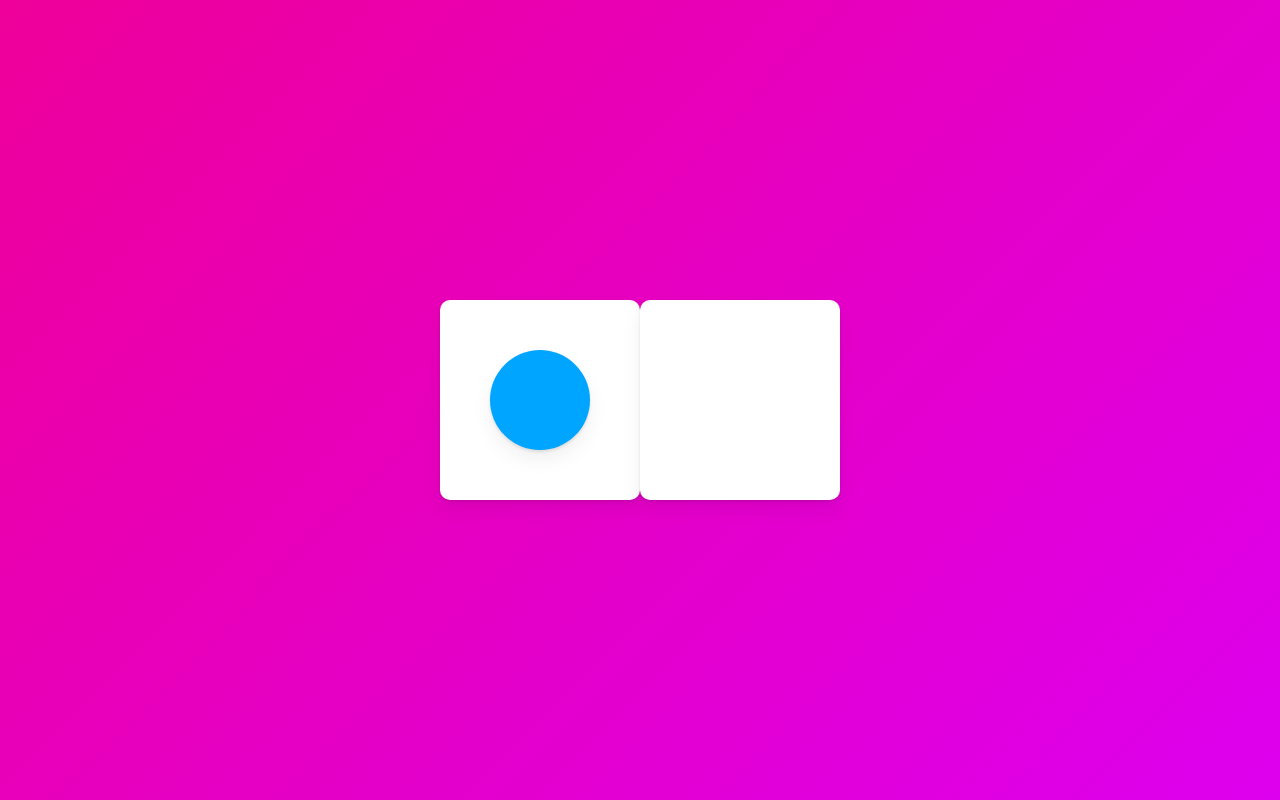
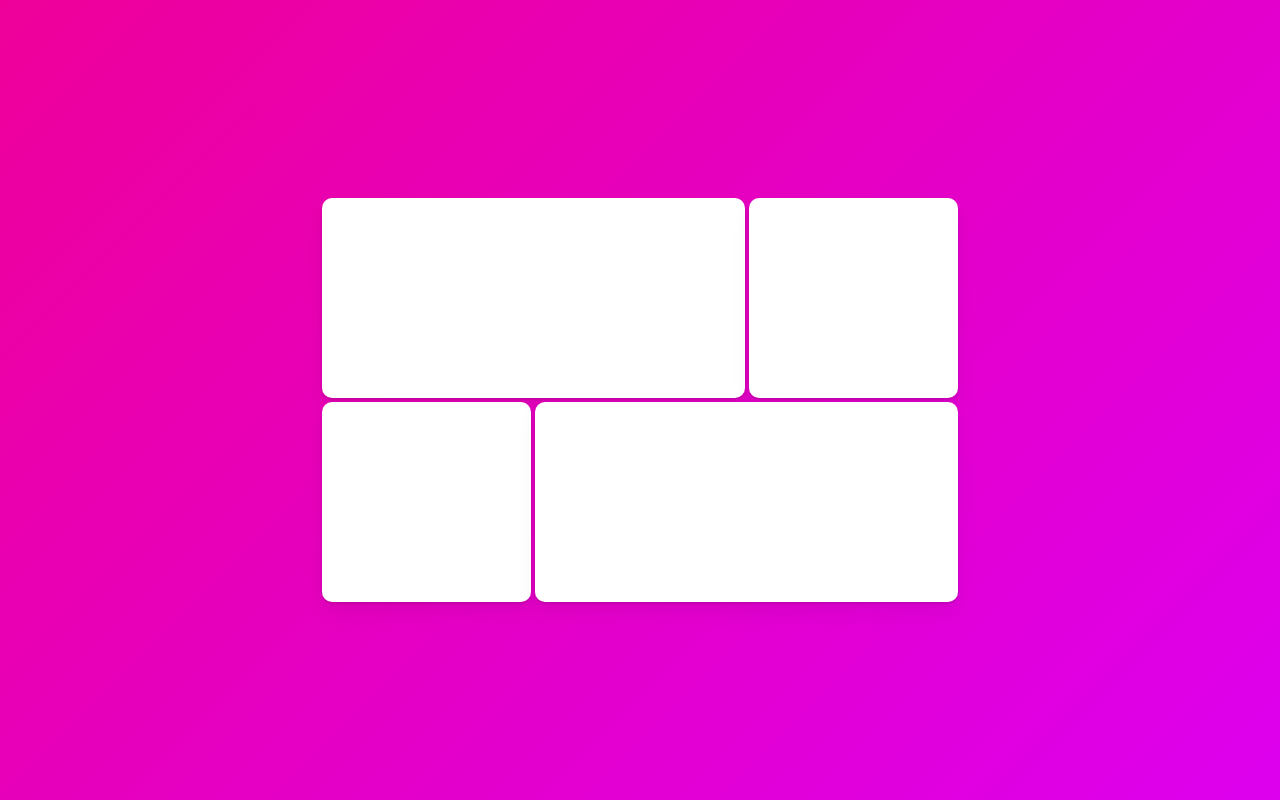
Before and after one commit to junha6316/react-tutorial, a React (Create React App) app in the folder animation/: page / in a window 1280 px wide. Built offline with nearby package versions, Linux system fonts and the light colour scheme.

Commit message:
AnimatedSharedLayout

```diff
--- a/animation/src/App.tsx
+++ b/animation/src/App.tsx
@@ -14,41 +14,63 @@ const Wrapper = styled(motion.div)`
   align-items: center;
 `;
 
+const Grid = styled.div`
+  display: grid;
+  grid-template-columns: repeat(3, 1fr);
+  width: 50vw;
+  gap: 20;
+  div:first-child,
+  div:last-child {
+    grid-column: span 2;
+  }
+`;
+
 const Box = styled(motion.div)`
-  width: 200px;
   height: 200px;
   display: flex;
-  top: 100px;
   background-color: white;
   border-radius: 10px;
   justify-content: center;
   align-items: center;
   font-size: 28px;
-  box-shadow: 0 2px 3px rgba(0, 0, 0, 0.1), 0 10px 20px rgba(0, 0, 0, 0.06);
-`;
-const Circle = styled(motion.div)`
-  background-color: #00a5ff;
-  height: 100px;
-  width: 100px;
-  border-radius: 50px;
+  margin: 2px 2px;
   box-shadow: 0 2px 3px rgba(0, 0, 0, 0.1), 0 10px 20px rgba(0, 0, 0, 0.06);
 `;
 
+const OverLay = styled(motion.div)`
+  width: 100%;
+  height: 100%;
+  position: absolute;
+  background-color: rgba(0, 0, 0, 0.5);
+  display: flex;
+  justify-content: center;
+  align-items: center;
+`;
 function App() {
   const [clicked, setClicked] = useState(false);
-  const toggleClicked = () => setClicked((prev) => !prev);
+  const [clickedId, setClickedId] = useState<string | null>(null);
+  const toggleClicked = (event: React.MouseEvent) => {
+    setClicked((prev) => !prev);
+  };
   return (
-    <Wrapper onClick={toggleClicked}>
-      <Box>
-        {!clicked ? (
-          <Circle layoutId="test" style={{ borderRadius: 50 }} />
+    <Wrapper>
+      <Grid>
+        {['1', '2', '3', '4'].map((i, idx) => (
+          <Box onClick={() => setClickedId(i)} key={idx} layoutId={i} />
+        ))}
+      </Grid>
+      <AnimatePresence>
+        {clickedId ? (
+          <OverLay
+            onClick={() => setClickedId(null)}
+            initial={{ opacity: 0 }}
+            animate={{ opacity: 1 }}
+            exit={{ opacity: 0 }}
+          >
+            <Box layoutId={clickedId} style={{ width: 400, height: 200 }} />
+          </OverLay>
         ) : null}
-      </Box>
-      <Box>
-        {clicked ? (
-          <Circle layoutId="test" style={{ borderRadius: 0, scale: 2 }} />
-        ) : null}
-      </Box>
+      </AnimatePresence>
     </Wrapper>
   );
 }
```
